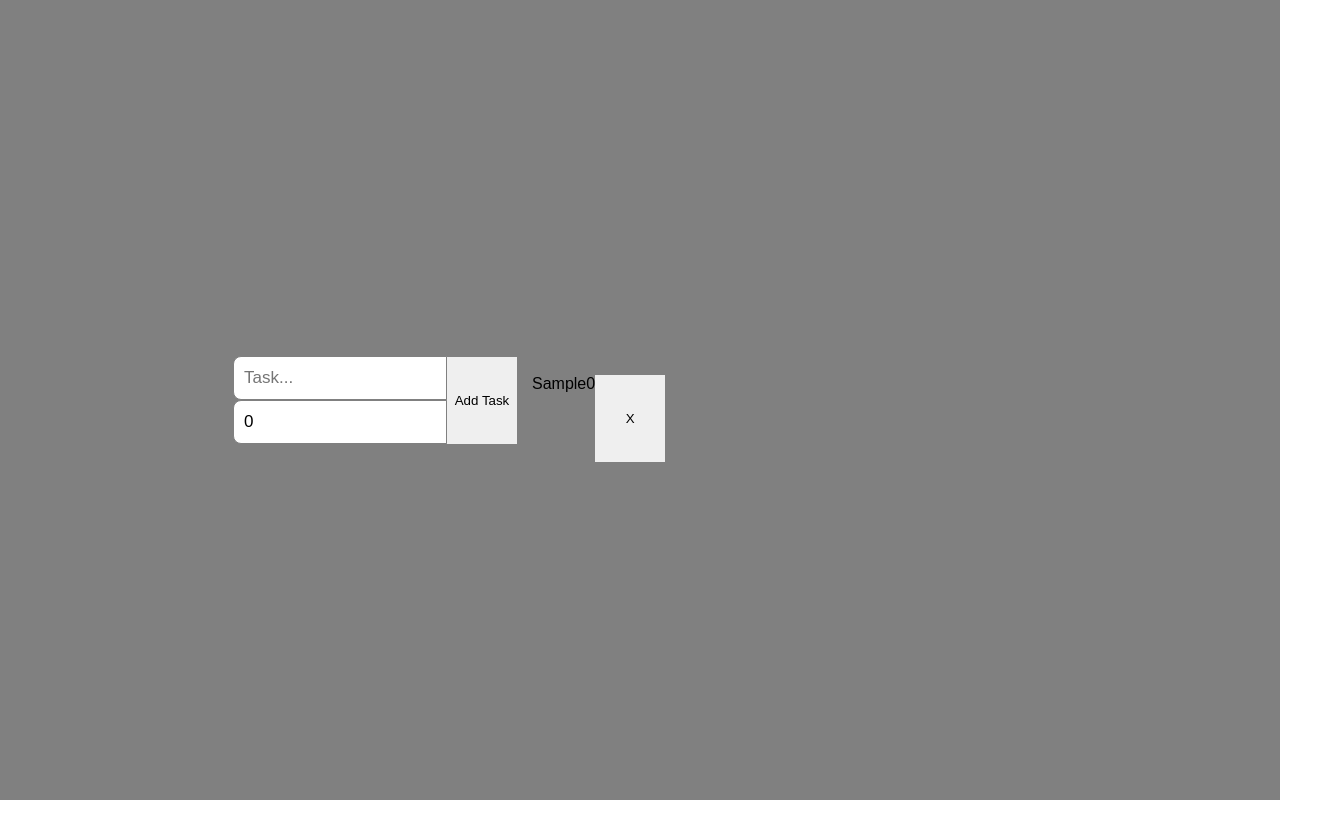
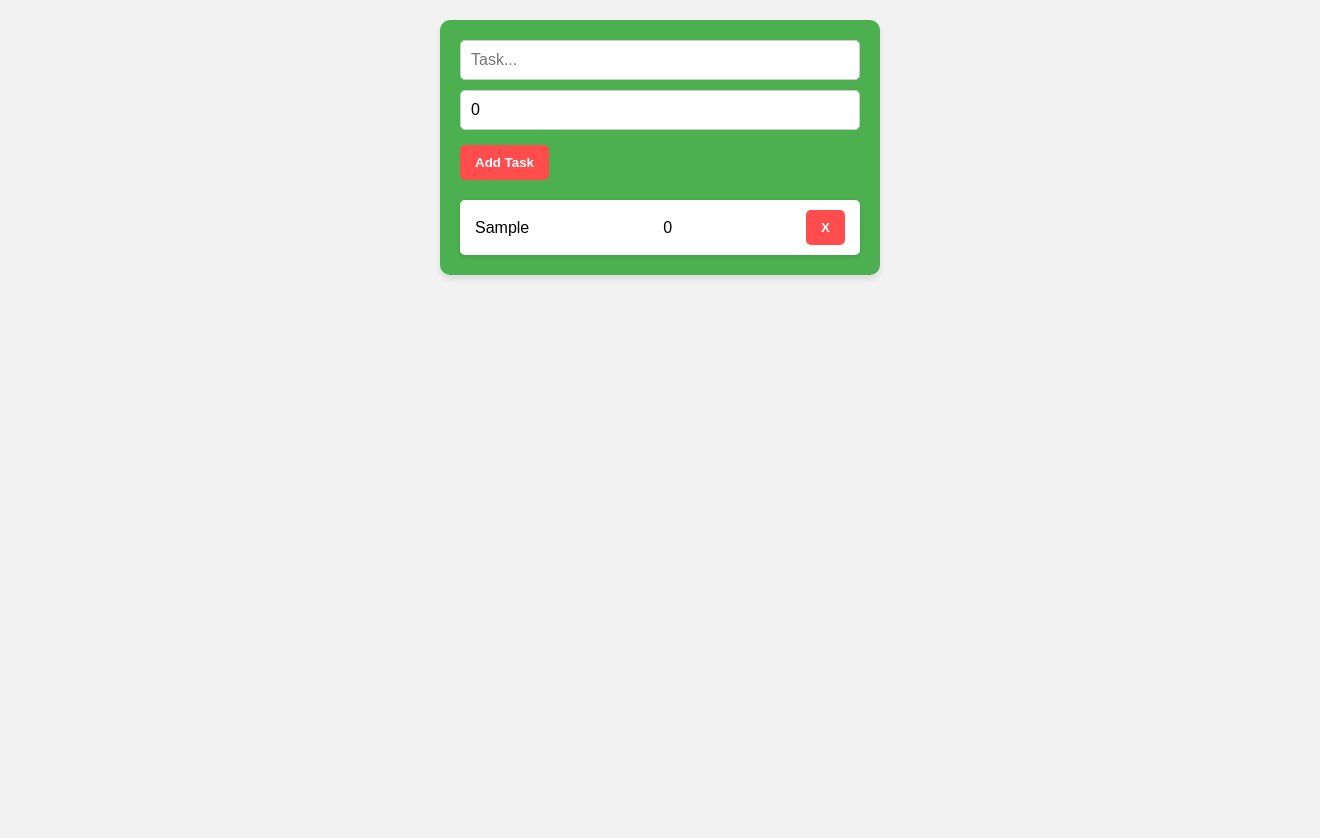
Before and after one commit to itsalaz/typescript_todo, a React (Create React App) app: page / in a window 1280 px wide. Both pictures are taken after typing "Sample" into the empty fields and a click on the button "Add Task". Shown: the whole page, 1320 px wide, since content can reach past the window. Before the commit the page ends 800 px from the top, so only its background shows below. Built offline with nearby package versions, Linux system fonts and the light colour scheme.

Commit message:
initialize, typescript introduction, add tasks

```diff
--- a/src/App.css
+++ b/src/App.css
@@ -1,82 +1,74 @@
-.App {
-  display: flex;
-  align-items: center;
-  flex-direction: column;
-  width: 100vw;
-  height: 100svh;
-  font-family: Arial, Helvetica, sans-serif;
-}
-
 body {
   margin: 0;
   padding: 0;
+  font-family: Arial, Helvetica, sans-serif;
+  background-color: #f2f2f2;
+}
+
+.App {
+  display: flex;
+  flex-direction: column;
+  align-items: center;
+  width: 100vw;
+  min-height: 100vh;
+  padding: 20px;
 }
 
 .header {
-  flex: 30%;
-  background-color: grey;
-  width: 100%;
-  display: flex;
-  justify-content: center;
-  align-items: center;
+  background-color: #4caf50;
+  padding: 20px;
+  border-radius: 10px;
+  width: 400px;
+  box-shadow: 0 4px 6px rgba(0,0,0,0.1);
 }
 
-.header .inputContainer {
+.inputContainer {
   display: flex;
   flex-direction: column;
+  gap: 10px;
+  margin-bottom: 15px;
 }
 
-.header input {
-  width: 200px;
-  height: 40px;
-  border: none;
-  border-bottom-left-radius: 8px;
-  border-top-left-radius: 8px;
-  padding-left: 10px;
-  font-size: 17px;
-  border: 1px solid grey;
-
+input[type="text"],
+input[type="number"] {
+  padding: 10px;
+  border-radius: 5px;
+  border: 1px solid #ccc;
+  font-size: 16px;
 }
 
-.header button {
-  width: 70px;
-  height: 87px;
+button {
+  padding: 10px 15px;
+  background-color: #ff4d4d;
   border: none;
+  border-radius: 5px;
+  color: white;
+  cursor: pointer;
+  font-weight: bold;
+  transition: background-color 0.3s ease;
 }
 
-
-.todo-list {
-  flex: 70%;
-  width: 100%;
-  display: flex;
-  align-items: center;
-  padding-top: 50px;
-  flex-direction: column;
+button:hover {
+  background-color: #ff1a1a;
 }
 
+.todoList {
+  margin-top: 20px;
+  display: flex;
+  flex-direction: column;
+  gap: 10px;
+}
 
 .task {
-  width: 500px;
-  height: 50px;
   display: flex;
-  color: black;
-  margin: 15px;
+  justify-content: space-between;
+  align-items: center;
+  background-color: white;
+  padding: 10px 15px;
+  border-radius: 5px;
+  box-shadow: 0 2px 4px rgba(0,0,0,0.1);
 }
 
-.task .content {
-  flex: 80%;
-  height: 100%;
-  display: flex;
-  justify-content: center;
-  align-items: center;
+.task span {
+  font-size: 16px;
 }
-
-.task .content span {
-  display: grid;
-  place-items: center;
-  border: 1px solid white;
-  width: 100%;
-  height: 100%;
-  font-size: 18px;
-  border-right: none;
-}
```
